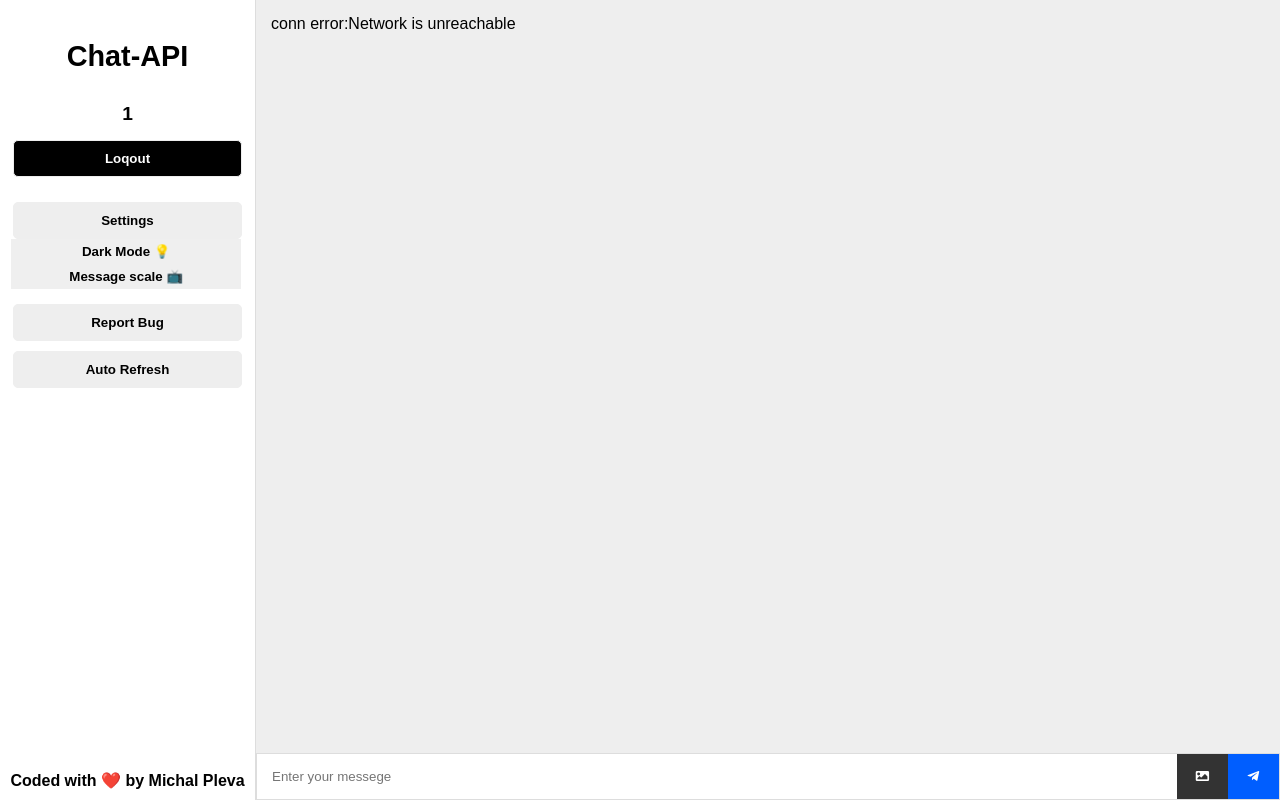
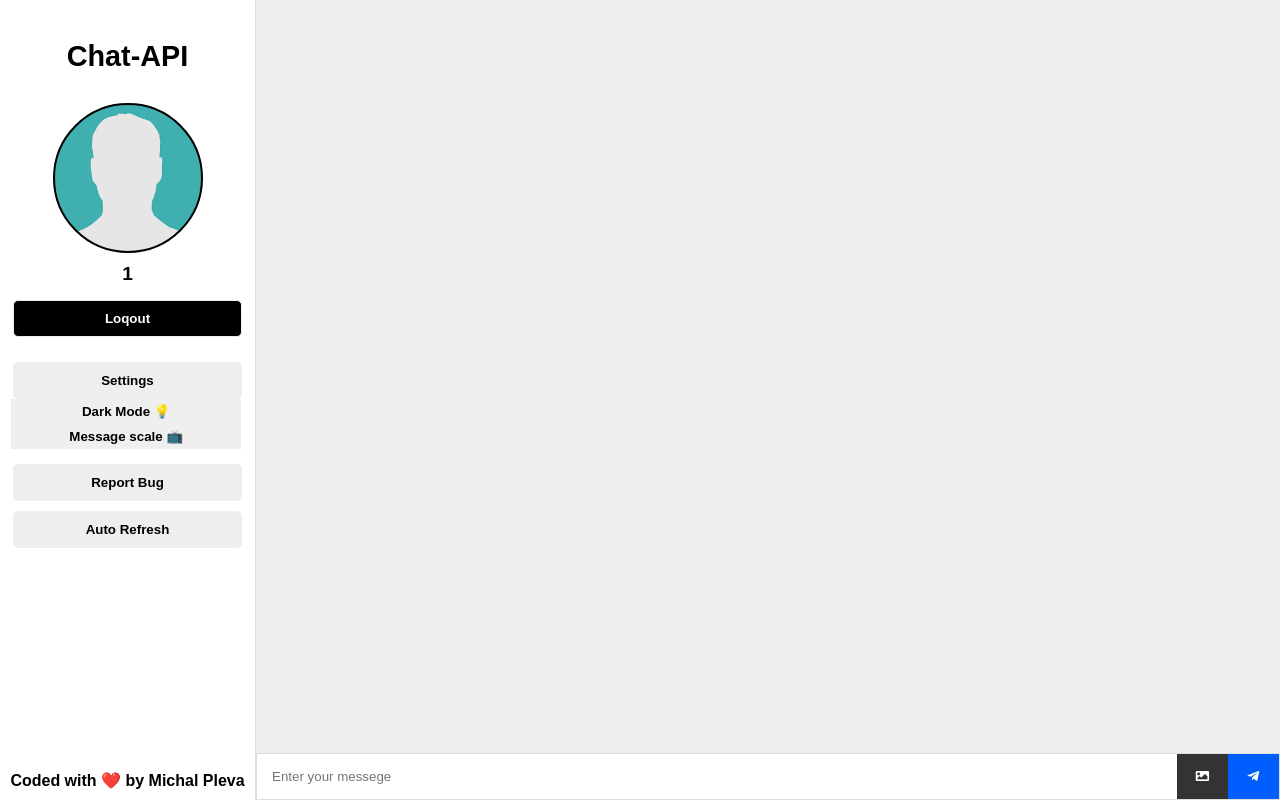
Before and after one commit to MichalPleva8/Chat-API, a PHP site: page /index.php in a window 1280 px wide. Run offline with PHP 8.4, Linux system fonts and the light colour scheme; the visitor is signed in with stand-in values (Sample User, id 1); data that the repository does not hold is empty; some libraries are stand-ins or nearby versions.

Commit message:
Profile Pics

```diff
--- a/includes/config.inc.php
+++ b/includes/config.inc.php
@@ -1,10 +1,10 @@
 <?php
 
-$conn = mysqli_connect("mysql80.websupport.sk", "plevisDb", "echo032018MPcd", "plevisDb", 3314);
+// $conn = mysqli_connect("mysql80.websupport.sk", "plevisDb", "echo032018MPcd", "plevisDb", 3314);
 
 // $conn = mysqli_connect(null, "plevisDb", "echo032018MPcd", "plevisDb", null, "/tmp/mysql80.sock");
 
-// $conn = mysqli_connect("localhost", "root", "", "login");
+$conn = mysqli_connect("localhost", "root", "", "login");
 
 if (!$conn) {
   die("conn error:" . mysqli_connect_error());
--- a/includes/load.inc.php
+++ b/includes/load.inc.php
@@ -13,6 +13,7 @@ if (isset($_SESSION['uidUsers'])) {
     while ($row = mysqli_fetch_assoc($result)) {
       if ($row["uid"] != $messegeUid) {
         echo '<div class="host-message">';
+        // echo '<img src="'. './profiles/' . $_SESSION['uidUsers'] . '.profile.JPG' . '" class="message-profile">';
       } else {
         echo '<div class="message">';
       }
--- a/index.php
+++ b/index.php
@@ -36,9 +36,8 @@
             $(".message-wrap").load("includes/load.inc.php");
             chat.scroll(0, chat.scrollHeight);
           }, 1500);
-
-
         });
       </script>
+      <script src="main.js"></script>
   </body>
 </html>
--- /dev/null
+++ b/main.js
@@ -0,0 +1,29 @@
+document.body.addEventListener('load', function() {
+  var darkModeBtn = document.querySelector('#dark-mode');
+  console.log("loaded");
+
+  darkModeBtn.addEventListener('click', function() {
+    var nav = document.querySelector('nav');
+    var main = document.querySelector('main');
+    var chatbox = document.querySelector('input[name="chatbox"]');
+    console.log('loaded');
+    if (nav.style.background == '') {
+      console.log('clicked');
+      nav.style.background = '#111';
+      nav.style.color = '#ddd';
+      nav.style.borderRight = '1px solid #555';
+
+      main.style.background = '#000';
+      main.style.color = '#ddd';
+    } else if (nav.style.background === '#222') {
+
+    } else {
+      nav.style.background = '#111';
+      nav.style.color = '#ddd';
+      nav.style.borderRight = '1px solid #555';
+
+      main.style.background = '#000';
+      main.style.color = '#ddd';
+    }
+  });
+});
--- a/navigation.php
+++ b/navigation.php
@@ -3,20 +3,9 @@
 <html lang="en" dir="ltr">
   <head>
     <meta charset="utf-8">
-
     <link rel="icon" href="img/icon.png">
     <!-- <link rel="stylesheet" href="css/style.css" media="all" type="text/css"> -->
     <link rel="stylesheet" href="https://use.fontawesome.com/releases/v5.8.1/css/all.css" integrity="sha384-50oBUHEmvpQ+1lW4y57PTFmhCaXp0ML5d60M1M7uH2+nqUivzIebhndOJK28anvf" crossorigin="anonymous">
-
-    <!-- Global site tag (gtag.js) - Google Analytics -->
-    <script async src="https://www.googletagmanager.com/gtag/js?id=UA-136874114-1"></script>
-    <script>
-      window.dataLayer = window.dataLayer || [];
-      function gtag(){dataLayer.push(arguments);}
-      gtag('js', new Date());
-
-      gtag('config', 'UA-136874114-1');
-    </script>
 
     <!-- jquery -->
     <script
@@ -75,6 +64,28 @@
 
     nav a .nav-logo {
       text-decoration: none;
+    }
+
+    .profile-wraper {
+      width: 100%;
+      height: auto;
+      display: flex;
+      justify-content: center;
+      margin: 10px 0;
+    }
+
+    .profile {
+      width: 150px;
+      height: 150px;
+      border: 2px solid #000;
+      border-radius: 50%;
+      background: <?php if (file_exists('./profiles/' . $_SESSION['uidUsers'] . '.profile.JPG')) {
+        echo 'url(./profiles/' . $_SESSION['uidUsers'] . '.profile.JPG)';
+      } else {
+        echo 'url("img/default.png")';
+      } ?>;
+      background-position: center;
+      background-size: cover;
     }
 
     nav form input {
@@ -401,12 +412,13 @@
       <div class="login-wrap">
       <?php
         if (isset($_SESSION['uidUsers'])) {
+          echo '<div class="profile-wraper"><div class="profile"></div></div>';
           echo '<p class="nav-username">'. $_SESSION['uidUsers'] .'</p><form action="includes/logout.inc.php" method="post">
             <button type="submit" name="logout" class="logout-btn">Loqout</button>
           </form>
           <button id="settings-btn">Settings</button>
           <div class="nav-settings">
-            <button type="button" name="dark-mode">Dark Mode 💡</button>
+            <button type="button" id="dark-mode">Dark Mode 💡</button>
             <button type="button" name="dark-mode">Message scale 📺</button>
           </div>
           <button class="default-btn">Report Bug</button>
@@ -424,14 +436,6 @@
         }
       ?>
       </div>
-      <!-- <div class="navigation-color">
-        <ul>
-          <li></li>
-          <li></li>
-          <li></li>
-          <li></li>
-          <li></li>
-        </ul>
-      </div> -->
       <p class="nav-footer">Coded with ❤️ by Michal Pleva</p>
     </nav>
+    <script src="main.js"></script>
```
Also changed, not shown: img/default.png (added), 1 other file.
